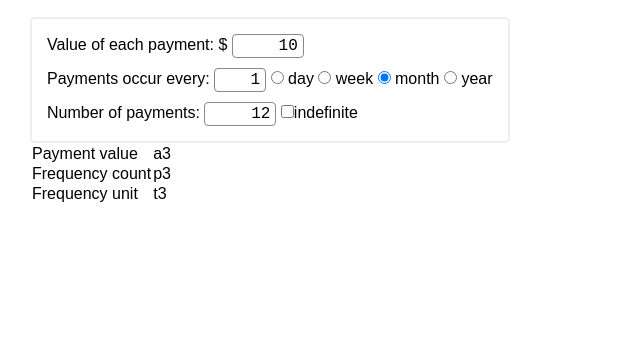
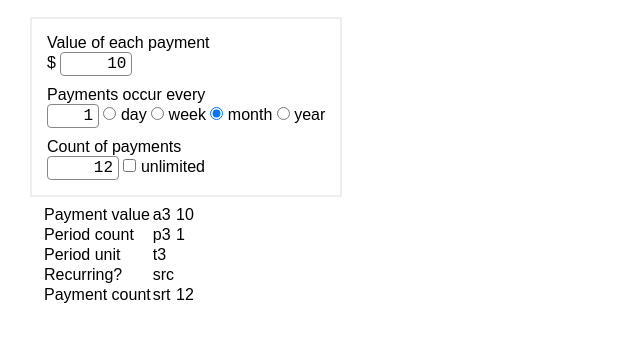
Before and after one commit to michaellaszlo/paypal-subscription-builder, a plain HTML site: page index.html in a window 1280 px wide. Shown: the part 70-412 px from the top of the page, without its empty margins (0-640 px from the left). Drawn offline with Linux system fonts and the light colour scheme.

Commit message:
Implement numerical updates

```diff
--- a/css/paypal_subscription_builder.css
+++ b/css/paypal_subscription_builder.css
@@ -37,17 +37,20 @@ input {
   padding: 2px 5px;
 }
 
-#subscriptionBuilder {
+#variableInput, #variableDisplay {
   display: inline-block;
   border: 2px solid #eee;
-  border-radius: 5px;
   padding: 5px 10px;
 }
-#subscriptionBuilder div {
+#variableInput div {
   margin: 10px 5px;
 }
 
-#inputPaymentNumber.disabled {
+#inputPaymentCount.disabled {
   border-color: #ddd;
   color: #bbb;
 }
+
+#variableDisplay {
+  border-color: transparent;
+}
--- a/index.html
+++ b/index.html
@@ -17,31 +17,32 @@
 
 <h1> PayPal subscription builder </h1>
 
-<div id="subscriptionBuilder">
+<div id="variableInput">
 
 <div>
-  <span>Value of each payment:</span>
+  <span class="label">Value of each payment</span> <br>
   <span class="unit">$</span>
   <input id="inputPaymentValue" size="5" value="10">
 </div>
 
 <div>
-  <span>Payments occur every:</span>
-  <input id="inputFrequencyCount" size="3" value="1">
-  <input type="radio" name="inputFrequencyUnit" value="day"> day
-  <input type="radio" name="inputFrequencyUnit" value="week"> week
-  <input type="radio" name="inputFrequencyUnit" value="month" checked> month
-  <input type="radio" name="inputFrequencyUnit" value="year"> year
+  <span class="label">Payments occur every</span> <br>
+  <input id="inputPeriodCount" size="3" value="1">
+  <input type="radio" name="inputPeriodUnit" value="day"> day
+  <input type="radio" name="inputPeriodUnit" value="week"> week
+  <input type="radio" name="inputPeriodUnit" value="month" checked> month
+  <input type="radio" name="inputPeriodUnit" value="year"> year
 </div>
 
 <div>
-  <span>Number of payments:</span>
-  <input id="inputPaymentNumber" size="5" value="12">
-  <input id="paymentRecursIndefinitely" type="checkbox">indefinite
+  <span class="label">Count of payments</span> <br>
+  <input id="inputPaymentCount" size="5" value="12">
+  <input id="unlimitedRecurrence" type="checkbox"> unlimited
 </div>
 
-</div><!--end subscriptionBuilder -->
+</div><!--end variableInput -->
 
+<br>
 <div id="variableDisplay">
 <table>
 <tr>
@@ -50,14 +51,24 @@
   <td class="value" id="displayPaymentValue"></td>
 </tr>
 <tr>
-  <td class="description">Frequency count</td>
+  <td class="description">Period count</td>
   <td class="name">p3</td>
-  <td class="value" id="displayFrequencyCount"></td>
+  <td class="value" id="displayPeriodCount"></td>
 </tr>
 <tr>
-  <td class="description">Frequency unit</td>
+  <td class="description">Period unit</td>
   <td class="name">t3</td>
-  <td class="value" id="displayFrequencyUnit"></td>
+  <td class="value" id="displayPeriodUnit"></td>
+</tr>
+<tr>
+  <td class="description">Recurring?</td>
+  <td class="name">src</td>
+  <td class="value" id="displayRecurring"></td>
+</tr>
+<tr>
+  <td class="description">Payment count</td>
+  <td class="name">srt</td>
+  <td class="value" id="displayPaymentCount"></td>
 </tr>
 </table>
 </div><!--end variableDisplay -->
--- a/js/paypal_subscription_builder.js
+++ b/js/paypal_subscription_builder.js
@@ -1,7 +1,7 @@
 var PayPalSubscriptionBuilder = (function () {
 
-  function toggleIndefinitePayments() {
-    var numberInput = document.getElementById('inputPaymentNumber');
+  function toggleUnlimitedRecurrence() {
+    var numberInput = document.getElementById('inputPaymentCount');
     if (this.checked == true) {
       M.classAdd(numberInput, 'disabled');
     } else {
@@ -9,11 +9,42 @@ var PayPalSubscriptionBuilder = (function () {
     }
   }
 
+  function updatePaymentValue() {
+    var value = parseInt(this.value, 10);
+    document.getElementById('displayPaymentValue').innerHTML = value;
+  }
+
+  function updatePeriodCount() {
+    var value = parseInt(this.value, 10);
+    document.getElementById('displayPeriodCount').innerHTML = value;
+  }
+
+  function updatePaymentCount() {
+    var value = parseInt(this.value, 10);
+    document.getElementById('displayPaymentCount').innerHTML = value;
+  }
+
+  function setUpdater(inputElement, updateFunction) {
+    [ 'change', 'keydown', 'keyup', 'click', 'mousedown' ].forEach(
+      function (eventName) {
+        inputElement.addEventListener(eventName, updateFunction);
+      }
+    );
+    updateFunction.apply(inputElement, updateFunction);
+  }
+
   function load() {
     var button;
-    // Enable indefinite-payment selector.
-    button = document.getElementById('paymentRecursIndefinitely');
-    button.onclick = toggleIndefinitePayments;
+    // Enable numerical inputs.
+    setUpdater(document.getElementById('inputPaymentValue'),
+        updatePaymentValue);
+    setUpdater(document.getElementById('inputPeriodCount'),
+        updatePeriodCount);
+    setUpdater(document.getElementById('inputPaymentCount'),
+        updatePaymentCount);
+    // Enable unlimited-recurrence toggle.
+    button = document.getElementById('unlimitedRecurrence');
+    button.onclick = toggleUnlimitedRecurrence;
   }
 
   return {
```
